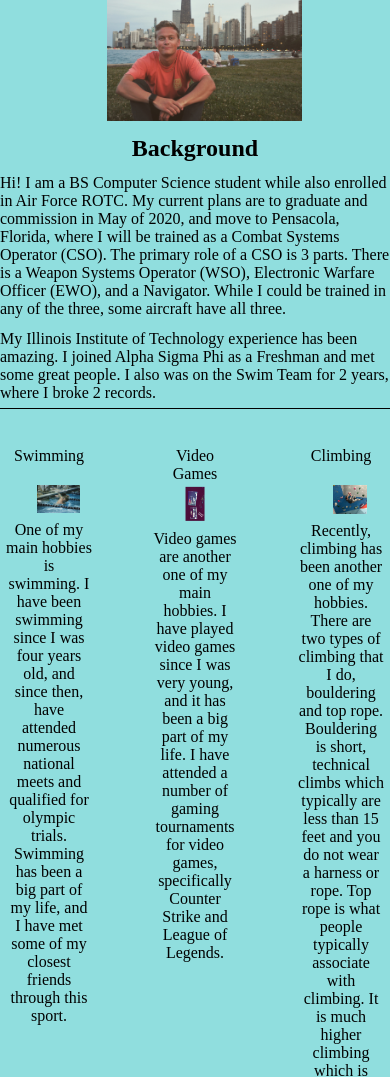
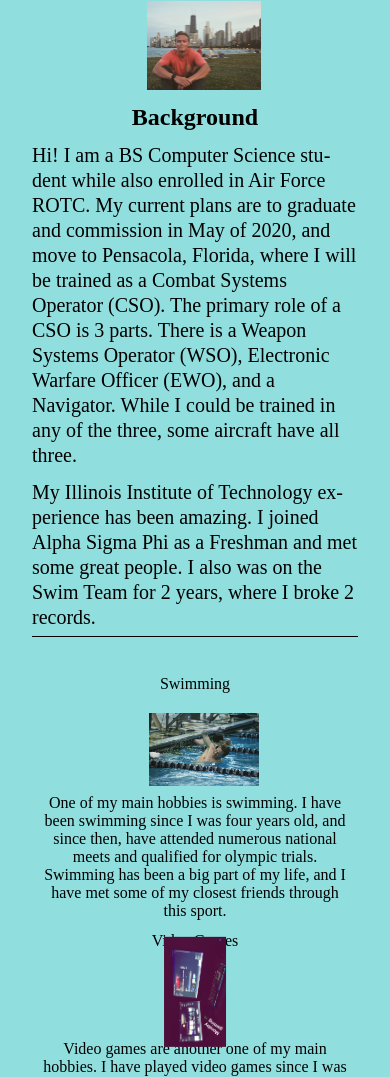
Before and after one commit to kdiepholz/COM330Proj2, a plain HTML site: page index.html in a window 390 px wide. Shown: the part 92-1169 px from the top of the page. Drawn offline with Linux system fonts and the light colour scheme.

Commit message:
Update screen.css

```diff
--- a/screen.css
+++ b/screen.css
@@ -50,8 +50,8 @@ img,audio,video{
     display: block;
     margin-left:auto;
     margin-right:auto;
-    max-width:50%;
-    max-height:50%;
+    max-width:35%;
+    max-height:35%;
     padding-bottom: 0.5em; /*8px/16px=0.5em*/
     padding-top: 0.5em; /*8px/16px=0.5em*/
     padding-left: 1.125em;
@@ -114,6 +114,8 @@ p{
     padding-bottom: 0.5em;
     padding-top: 0.5em;
     padding-left: 1.125em;
+    max-width:60%;
+    max-height:60%;
 }
 .videogame {
     padding-bottom: 0.5em;
@@ -143,3 +145,29 @@ caption{
   padding-left: 1em;
   padding-right: 1.125em;
 }
+div.content {
+  list-style-type: none;
+  display: flex;
+  flex-wrap: wrap;
+  justify-content: center;
+  align-content: space-between;
+}
+@media screen and (max-width:600px){
+.content{
+grid-template-columns: 1fr;
+grid-template-rows: auto;
+grid-template-areas:
+    "Swimming"
+    "Video Games"
+    "Climbing"
+}
+html{
+  padding: 2em;
+}
+h1 {
+  font-size: 2em;
+}
+p {
+  font-size: 1.25em;
+  line-height: 1.25em;
+}
```
